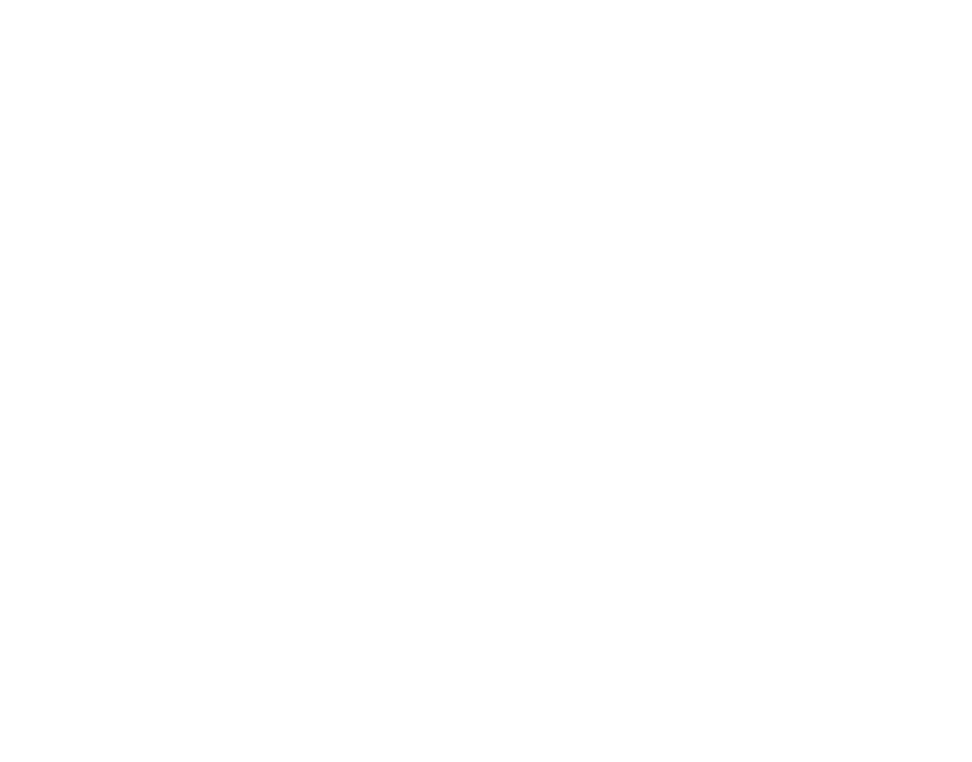
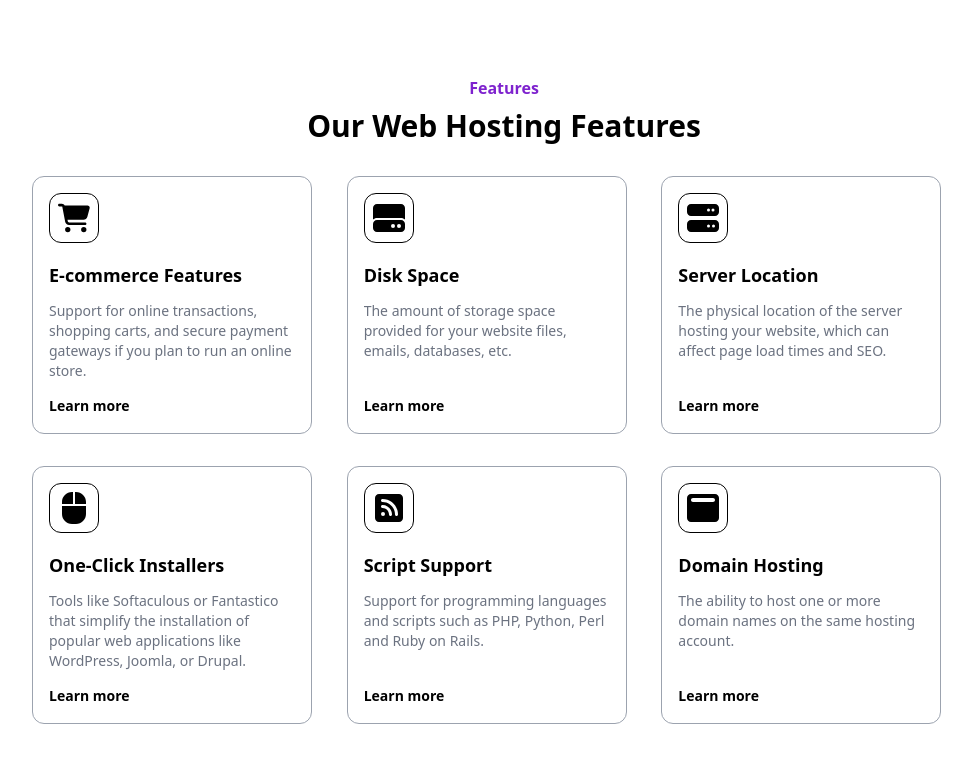
Before and after one commit to Thazin555/bigdevsoon-challenges, a React (Vite) app: page / in a window 1280 px wide. Before the commit this address had no page. Shown: the top 762 px of the page, without its empty margins (136-1108 px from the left). Built offline with nearby package versions, Linux system fonts and the light colour scheme.

Commit message:
link change

```diff
--- a/src/App.jsx
+++ b/src/App.jsx
@@ -14,7 +14,7 @@
         {/* <Route path="/" element={<HomePage />} />
         <Route path="/notifications" element={<Notifications />} />
         <Route path="/images-preview" element={<ImagesPreview />} /> */}
-        <Route path="/hosting-features" element={<HostingFeatures />} />
+        <Route path="/" element={<HostingFeatures />} />
       </Routes>
     </div>
   );
```
